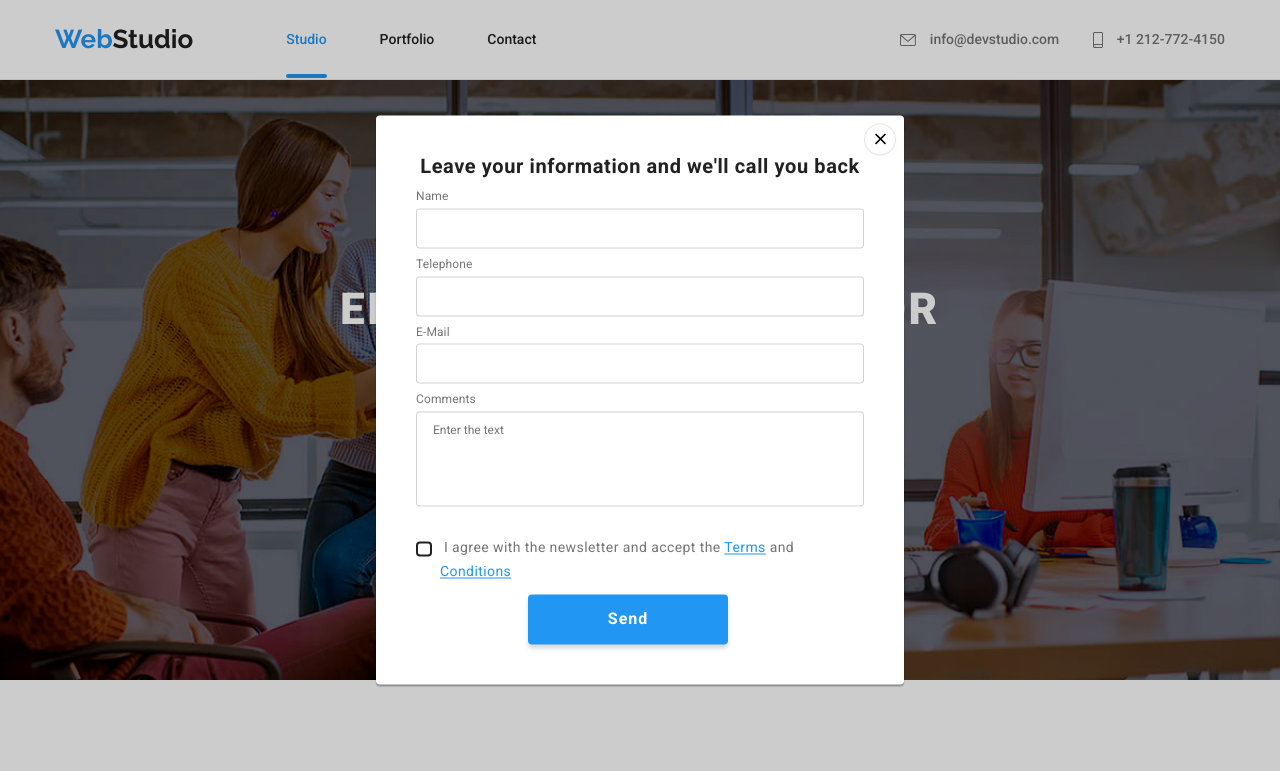
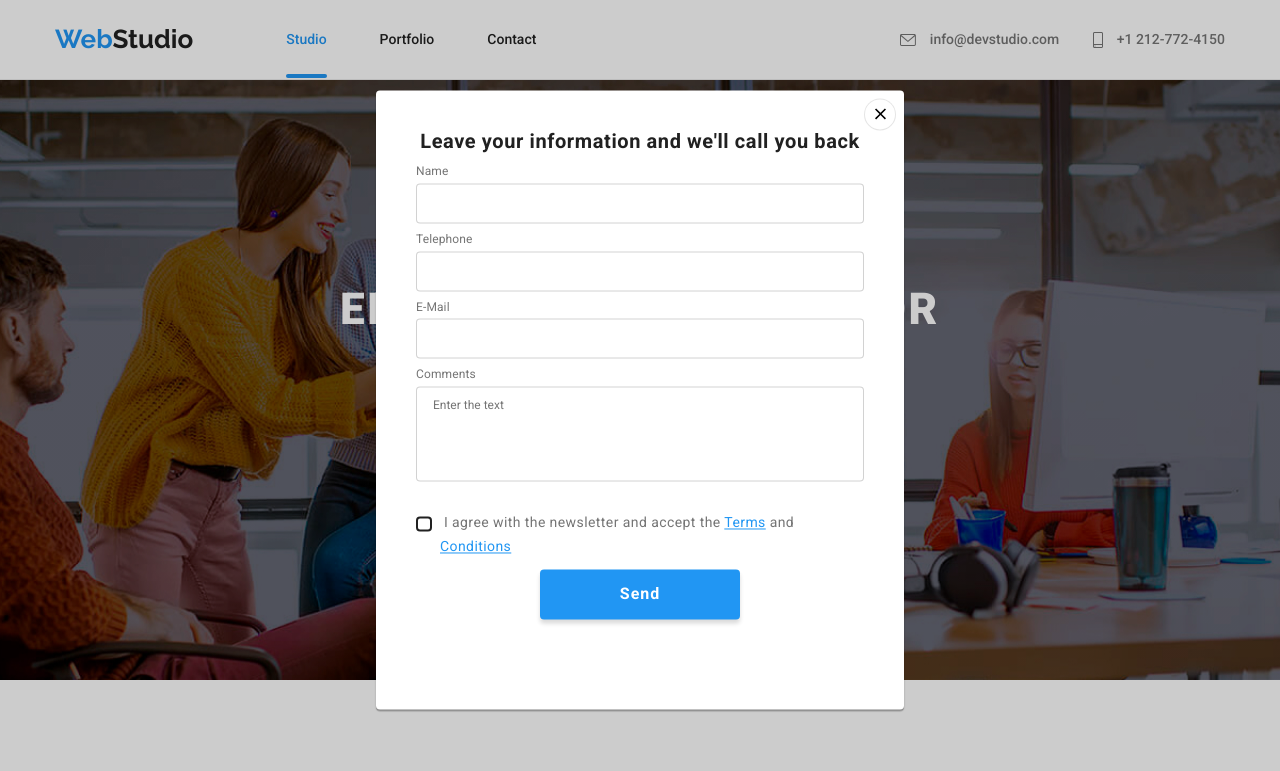
Before and after one commit to MrPep00/goit-markup-hw-06, a plain HTML site: page index.html in a window 1280 px wide. Both pictures are taken after a click on the button "Request our service". Shown: the top 771 px of the page. Drawn offline with nearby package versions, Linux system fonts and the light colour scheme.

Commit message:
styles.css

```diff
--- a/css/styles.css
+++ b/css/styles.css
@@ -212,6 +212,7 @@ main page styles
 .request-form-group {
   display: flex;
   flex-direction: column;
+  align-items: center;
 }
 #request-form-header {
   font-size: 20px;
@@ -230,6 +231,7 @@ main page styles
   margin-bottom: 10px;
   position: relative;
   row-gap: 4px;
+  width: 100%;
 
   font-size: 12px;
   font-weight: 400;
@@ -304,9 +306,7 @@ main page styles
   cursor: pointer;
   border-color: var(--button-color);
 }
-.request-send-button-box {
-  position: relative;
-}
+
 .request-form-send-button {
   font-size: 16px;
   font-weight: 700;
@@ -315,8 +315,6 @@ main page styles
 
   height: 50px;
   width: 200px;
-  position: absolute;
-  left: 25%;
   border: none;
   border-radius: 4px;
   background-color: var(--button-color);
```
